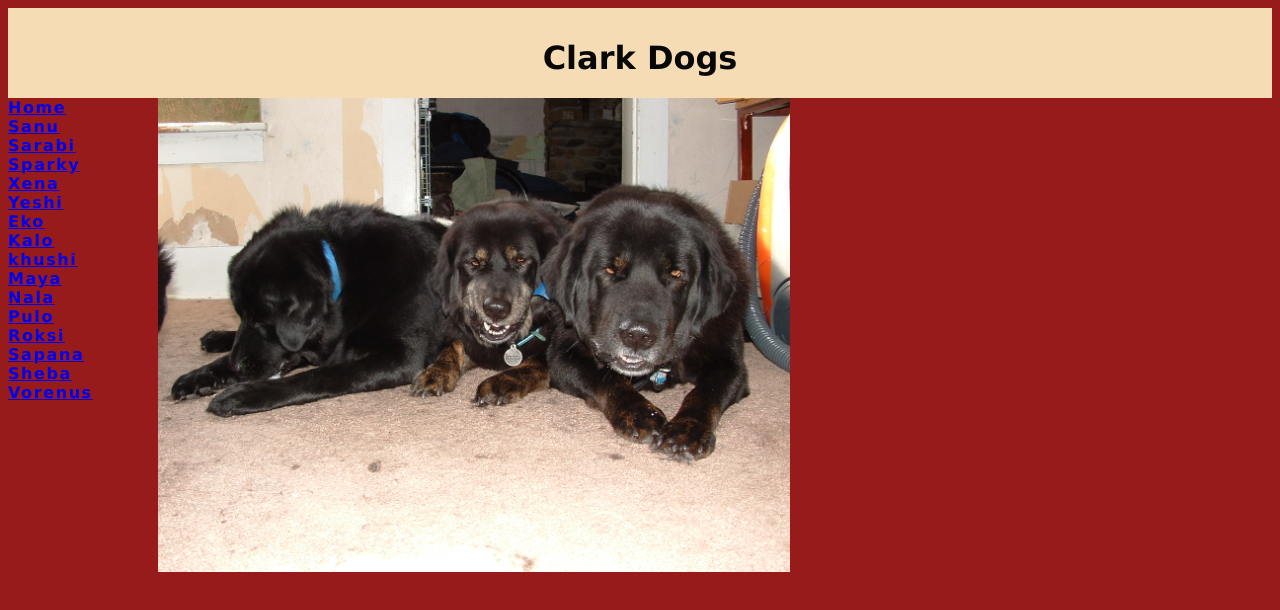
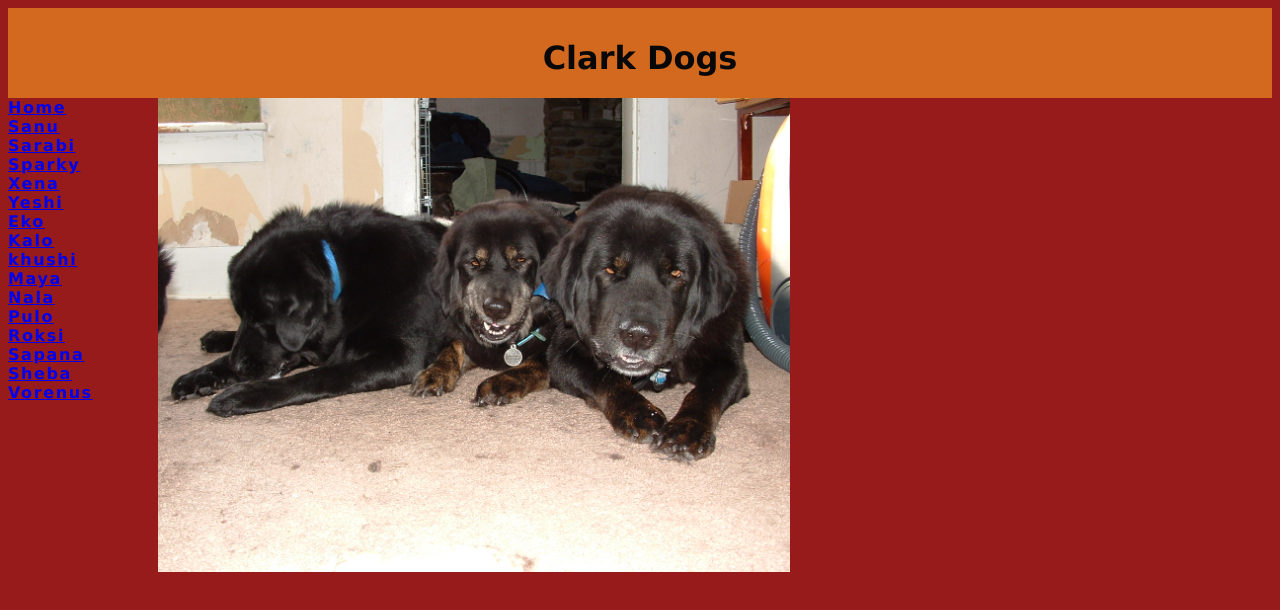
Before and after one commit to RocClark/firsthtmlrepo, a plain HTML site: page Clark Dogs/index.html in a window 1280 px wide. Drawn offline with Linux system fonts and the light colour scheme.

Commit message:
Change header color

```diff
--- a/Clark Dogs/css/cdog.css
+++ b/Clark Dogs/css/cdog.css
@@ -4,7 +4,7 @@ body {
 	}
 
 header {
-	background-color: #F6DCB4;
+	background-color: #D2691E;
     color: #080808;
     text-align: center;
 	padding: 10px;
```
